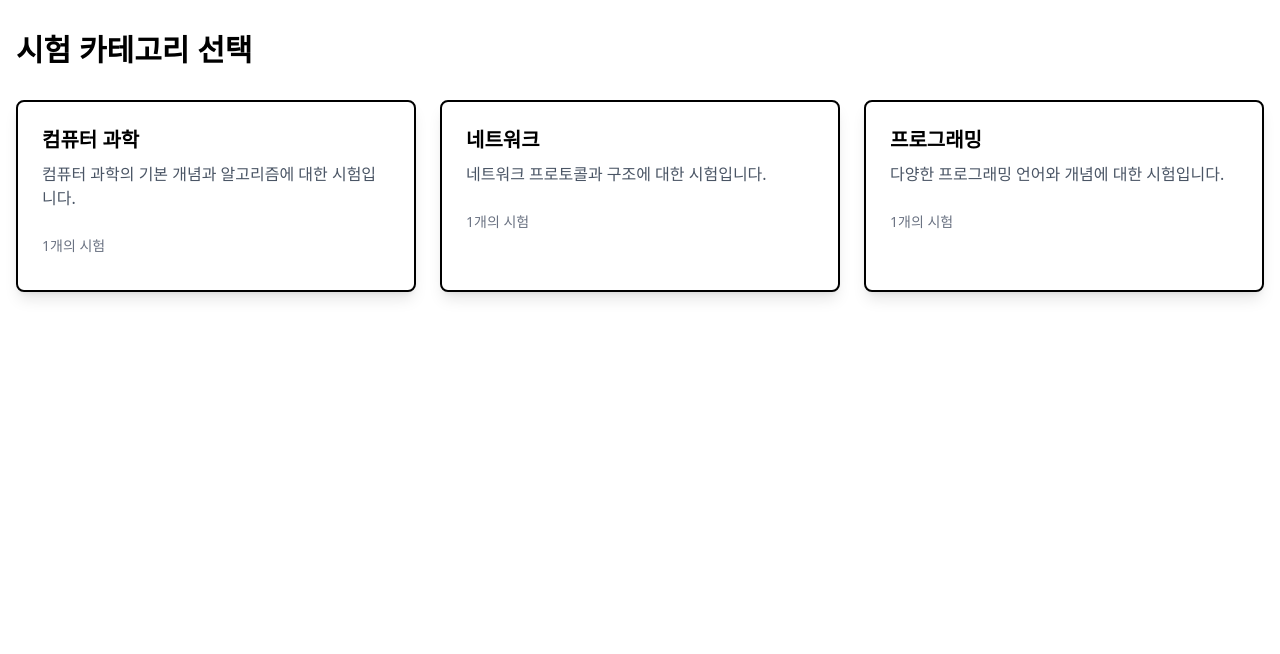
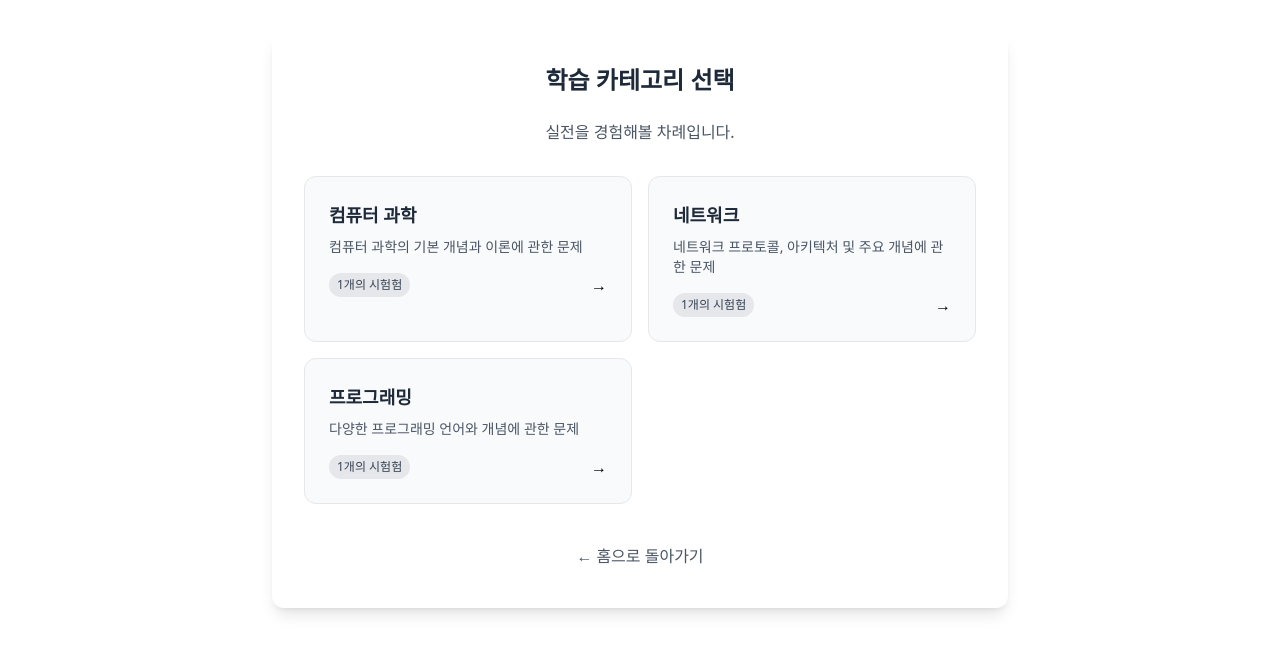
Before and after one commit to co2plant/TypingProject, a Vue app: page /exam-categories in a window 1280 px wide. Shown: the top 654 px of the page. Built offline with nearby package versions, Linux system fonts and the light colour scheme.

Commit message:
Fix : UI 통일일

```diff
--- a/src/views/CategorySelectionView.vue
+++ b/src/views/CategorySelectionView.vue
@@ -1,3 +1,41 @@
+<template>
+    <div class="max-w-3xl mx-auto my-8 px-4">
+        <div class="bg-white rounded-xl shadow-lg p-8">
+        <h1 class="text-2xl font-bold text-center text-gray-800 mb-6">학습 카테고리 선택</h1>
+
+        <p class="text-gray-600 text-center mb-8">
+            타이핑 연습을 통해 지식을 습득하세요.
+        </p>
+
+        <div class="grid grid-cols-1 md:grid-cols-2 gap-4">
+            <div
+            v-for="category in categories"
+            :key="category"
+            @click="selectCategory(category)"
+            class="bg-gray-50 p-6 rounded-xl border border-gray-200 cursor-pointer hover:border-primary-300 hover:bg-primary-50 transition-all duration-200"
+            >
+            <h3 class="text-lg font-semibold text-gray-800 mb-2">{{ category }}</h3>
+            <p class="text-sm text-gray-600">{{ getCategoryDescription(category) }}</p>
+            <div class="flex justify-between items-center mt-4">
+                <span class="text-xs bg-gray-200 text-gray-700 px-2 py-1 rounded-full">
+                {{ getCategoryQuestionCount(category) }}개의 지식
+                </span>
+                <span class="text-primary-600">&rarr;</span>
+            </div>
+            </div>
+        </div>
+
+        <div class="mt-8 flex justify-center">
+            <button
+            @click="goHome"
+            class="px-4 py-2 text-gray-600 hover:text-gray-800 flex items-center gap-1 transition-colors"
+            >
+            <span>&larr;</span> 홈으로 돌아가기
+            </button>
+        </div>
+        </div>
+    </div>
+</template>
 <script setup>
 import { computed } from 'vue'
 import { useRouter } from 'vue-router'
@@ -10,21 +48,27 @@ const categories = computed(() => {
     return Array.from(uniqueCategories)
 })
 
+const getCategoryDescription = (category) => {
+  const descriptions = {
+    '컴퓨터 과학': '컴퓨터 과학의 기본 개념과 이론에 관한 문제',
+    '네트워크': '네트워크 프로토콜, 아키텍처 및 주요 개념에 관한 문제',
+    '프로그래밍': '다양한 프로그래밍 언어와 개념에 관한 문제',
+    '자격증': '정보처리기사 등 IT 자격증 준비를 위한 문제'
+  }
+  return descriptions[category] || `${category} 관련 문제`
+}
+
 const selectCategory = (categoryName) => {
     router.push({ name: 'category-content', params: { categoryName: encodeURIComponent(categoryName) } })
 }
+
+const getCategoryQuestionCount = (category) => {
+  return typingContents.filter(contents => contents.category === category).length
+}
+
+const goHome = () => {
+  router.push({ name: 'home' })
+}
 </script>
-
-<template>
-    <div class="container mx-auto px-4 py-8">
-        <h2 class="text-center mb-12 text-4xl font-bold text-primary-700">학습 카테고리 선택</h2>
-        <ul class="grid grid-cols-1 md:grid-cols-3 gap-8 mb-12">
-            <li class="bg-white rounded-lg shadow-lg p-6 hover:shadow-xl transition-shadow cursor-pointer" v-for="category in categories" :key="category" @click="selectCategory(category)">
-                {{ category }}
-            </li>
-        </ul>
-    </div>
-</template>
-
 <style scoped>
 </style>
--- a/src/views/ExamCategorySelectionView.vue
+++ b/src/views/ExamCategorySelectionView.vue
@@ -1,70 +1,75 @@
 <template>
-  <div class="container mx-auto px-4 py-8">
-    <h1 class="text-3xl font-bold text-primary-600 mb-8">시험 카테고리 선택</h1>
+  <div class="max-w-3xl mx-auto my-8 px-4">
+        <div class="bg-white rounded-xl shadow-lg p-8">
+        <h1 class="text-2xl font-bold text-center text-gray-800 mb-6">학습 카테고리 선택</h1>
 
-    <div class="grid grid-cols-1 md:grid-cols-2 lg:grid-cols-3 gap-6">
+        <p class="text-gray-600 text-center mb-8">
+            실전을 경험해볼 차례입니다.
+        </p>
+
+        <div class="grid grid-cols-1 md:grid-cols-2 gap-4">
             <div
-        v-for="category in uniqueCategories"
+            v-for="category in categories"
             :key="category"
             @click="selectCategory(category)"
-        class="bg-white rounded-lg shadow-lg p-6 border-2 border-primary-300 hover:border-primary-500 transition-colors cursor-pointer"
+            class="bg-gray-50 p-6 rounded-xl border border-gray-200 cursor-pointer hover:border-primary-300 hover:bg-primary-50 transition-all duration-200"
             >
-        <h2 class="text-xl font-bold text-primary-700 mb-2">{{ category }}</h2>
-        <p class="text-gray-600 mb-4">{{ getCategoryDescription(category) }}</p>
-        <div class="flex justify-between items-center">
-          <span class="text-sm text-gray-500">{{ getExamCount(category) }}개의 시험</span>
-          <button class="bg-primary-500 hover:bg-primary-600 text-white px-4 py-2 rounded-md transition-colors">
-            선택
+            <h3 class="text-lg font-semibold text-gray-800 mb-2">{{ category }}</h3>
+            <p class="text-sm text-gray-600">{{ getCategoryDescription(category) }}</p>
+            <div class="flex justify-between items-center mt-4">
+                <span class="text-xs bg-gray-200 text-gray-700 px-2 py-1 rounded-full">
+                {{ getCategoryQuestionCount(category) }}개의 시험험
+                </span>
+                <span class="text-primary-600">&rarr;</span>
+            </div>
+            </div>
+        </div>
+
+        <div class="mt-8 flex justify-center">
+            <button
+            @click="goHome"
+            class="px-4 py-2 text-gray-600 hover:text-gray-800 flex items-center gap-1 transition-colors"
+            >
+            <span>&larr;</span> 홈으로 돌아가기
             </button>
         </div>
         </div>
     </div>
-
-    <div class="mt-8 text-center">
-      <router-link
-        to="/"
-        class="inline-block bg-secondary-500 hover:bg-secondary-600 text-white px-6 py-2 rounded-md transition-colors"
-      >
-        홈으로 돌아가기
-      </router-link>
-    </div>
-  </div>
 </template>
 
-<script>
+<script setup>
+import { computed } from 'vue';
+import { useRouter } from 'vue-router';
 import examData from '@/data/examData.json';
 
-export default {
-  name: 'ExamCategorySelectionView',
-  data() {
-    return {
-      examData: examData
-    };
-  },
-  computed: {
-    uniqueCategories() {
-      return [...new Set(this.examData.map(exam => exam.category))];
+const router = useRouter();
+
+const categories = computed(() => {
+  const uniqueCategories = new Set(examData.map(exam => exam.category));
+  return Array.from(uniqueCategories);
+})
+
+const getCategoryDescription = (category) => {
+  const descriptions = {
+    '컴퓨터 과학': '컴퓨터 과학의 기본 개념과 이론에 관한 문제',
+    '네트워크': '네트워크 프로토콜, 아키텍처 및 주요 개념에 관한 문제',
+    '프로그래밍': '다양한 프로그래밍 언어와 개념에 관한 문제',
+    '자격증': '정보처리기사 등 IT 자격증 준비를 위한 문제'
   }
-  },
-  methods: {
-    selectCategory(category) {
-      this.$router.push({
-        name: 'exam-list',
-        params: { category: encodeURIComponent(category) }
-      });
-    },
-    getCategoryDescription(category) {
-      const categoryDescriptions = {
-        '컴퓨터 과학': '컴퓨터 과학의 기본 개념과 알고리즘에 대한 시험입니다.',
-        '네트워크': '네트워크 프로토콜과 구조에 대한 시험입니다.',
-        '프로그래밍': '다양한 프로그래밍 언어와 개념에 대한 시험입니다.'
-      };
+  return descriptions[category] || `${category} 관련 문제`
+}
 
-      return categoryDescriptions[category] || '이 카테고리에 대한 시험입니다.';
-    },
-    getExamCount(category) {
-      return this.examData.filter(exam => exam.category === category).length;
+const selectCategory = (categoryName) => {
+    router.push({ name: 'exam-list', params: { categoryName: encodeURIComponent(categoryName) } })
 }
+
+const getCategoryQuestionCount = (category) => {
+  return examData.filter(contents => contents.category === category).length
 }
-};
+
+const goHome = () => {
+  router.push({ name: 'home' })
+}
 </script>
+<style scoped>
+</style
--- a/src/views/QuizCategorySelectionView.vue
+++ b/src/views/QuizCategorySelectionView.vue
@@ -44,14 +44,12 @@ import quizData from '@/data/quizData.json'
 
 const router = useRouter()
 
-// 고유한 카테고리 리스트 추출
 const categories = computed(() => {
   const uniqueCategories = new Set()
   quizData.forEach(quiz => uniqueCategories.add(quiz.category))
   return Array.from(uniqueCategories)
 })
 
-// 카테고리별 설명 (실제로는 DB나 별도 데이터에서 가져올 수 있음)
 const getCategoryDescription = (category) => {
   const descriptions = {
     '컴퓨터 과학': '컴퓨터 과학의 기본 개념과 이론에 관한 문제',
@@ -62,12 +60,10 @@ const getCategoryDescription = (category) => {
   return descriptions[category] || `${category} 관련 문제`
 }
 
-// 카테고리별 문제 개수
 const getCategoryQuestionCount = (category) => {
   return quizData.filter(quiz => quiz.category === category).length
 }
 
-// 카테고리 선택 시 해당 퀴즈 페이지로 이동
 const selectCategory = (category) => {
   router.push({
     name: 'quiz',
@@ -75,12 +71,10 @@ const selectCategory = (category) => {
   })
 }
 
-// 홈으로 돌아가기
 const goHome = () => {
   router.push({ name: 'home' })
 }
 </script>
 
 <style scoped>
-/* Tailwind CSS로 스타일링 */
 </style>
```
Lines whose indentation alone changed are shown as unchanged.
